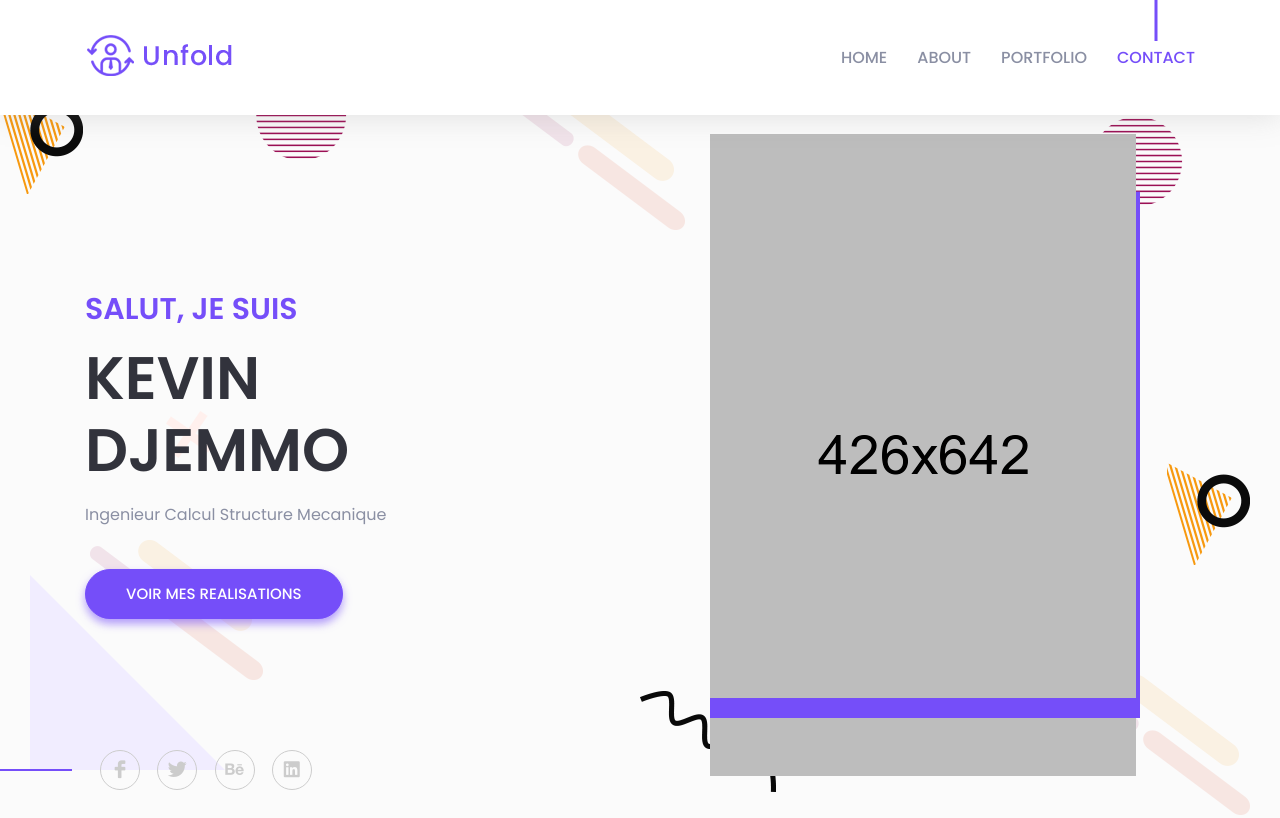
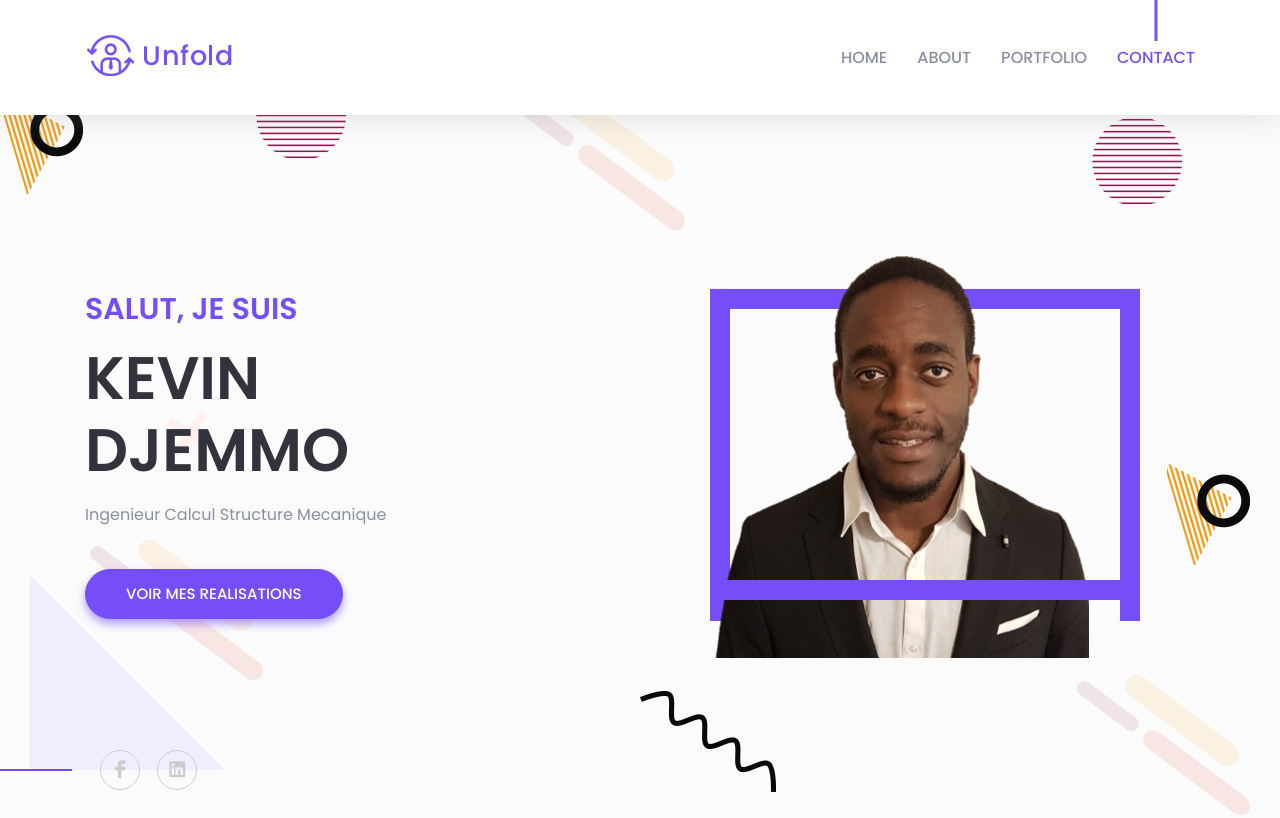
Before and after one commit to kagar1/sitedjems, a plain HTML site: page index.html in a window 1280 px wide. Shown: the top 818 px of the page. Drawn offline with Linux system fonts and the light colour scheme; files whose address does not match are found by name.

Commit message:
Profil picture update on the website

```diff
--- a/index.html
+++ b/index.html
@@ -124,14 +124,14 @@
                     <div class="col-xl-5 col-lg-6">
                         <div class="header-content-right">
                             <h4 class="sub-title">Salut, Je suis</h4>
-                            <h1 class="title">Kevin Djemmo</h1>
+                            <h3 class="title">Kevin Djemmo</h3>
                             <p>Ingenieur Calcul Structure Mecanique</p>
                             <a class="main-btn" href="#work">Voir Mes Realisations</a>
                         </div> <!-- header content right -->
                     </div>
                     <div class="col-lg-6 offset-xl-1">
                         <div class="header-image d-none d-lg-block">
-                            <img src="assets/images/banner/hero.png" alt="hero">
+                            <img src="assets/images/djems.png" alt="hero">
                         </div> <!-- header image -->
                     </div>
                 </div> <!-- row -->
@@ -143,8 +143,6 @@
                             <div class="header-social-icon">
                                 <ul>
                                     <li><a href="#"><i class="lni-facebook-filled"></i></a></li>
-                                    <li><a href="#"><i class="lni-twitter-original"></i></a></li>
-                                    <li><a href="#"><i class="lni-behance-original"></i></a></li>
                                     <li><a href="#"><i class="lni-linkedin-original"></i></a></li>
                                 </ul>
                             </div> <!-- header social -->
```
Also changed, not shown: assets/images/djems.png (added), 1 other file.
